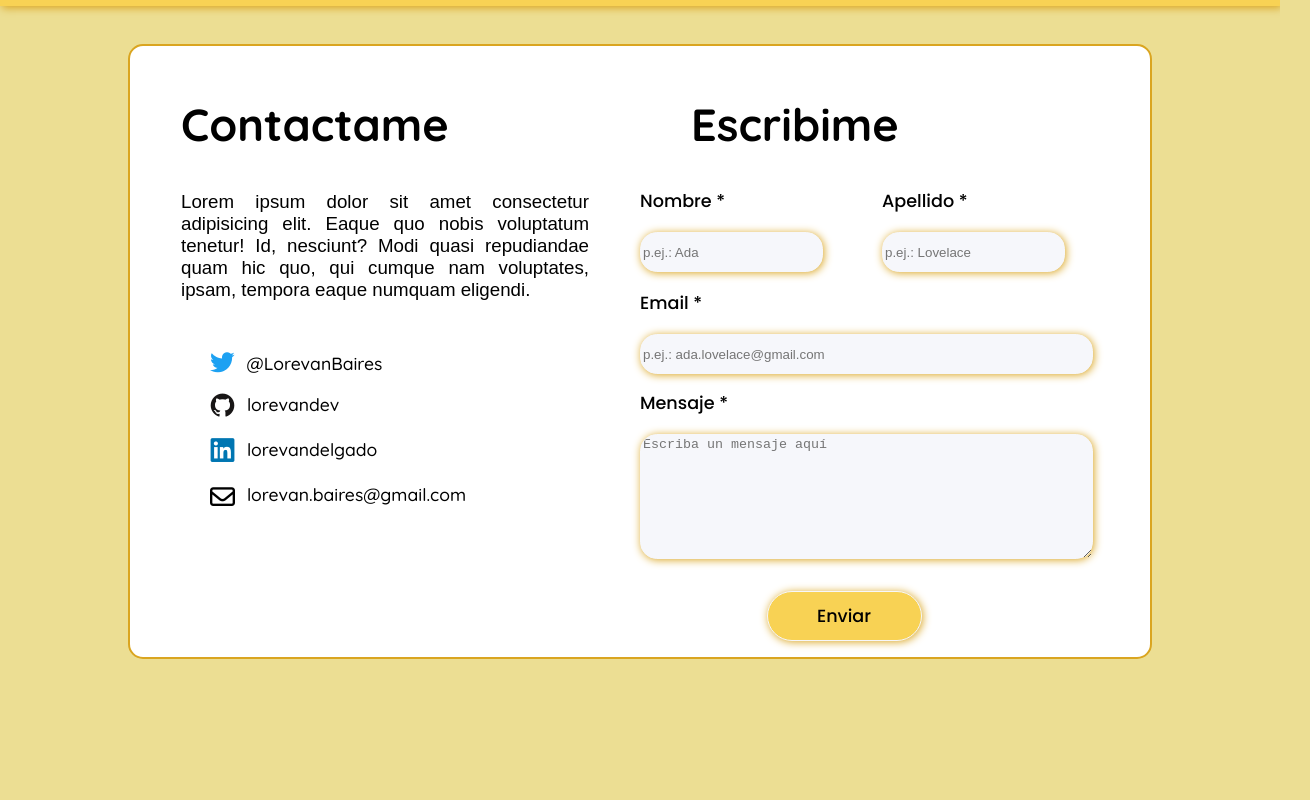
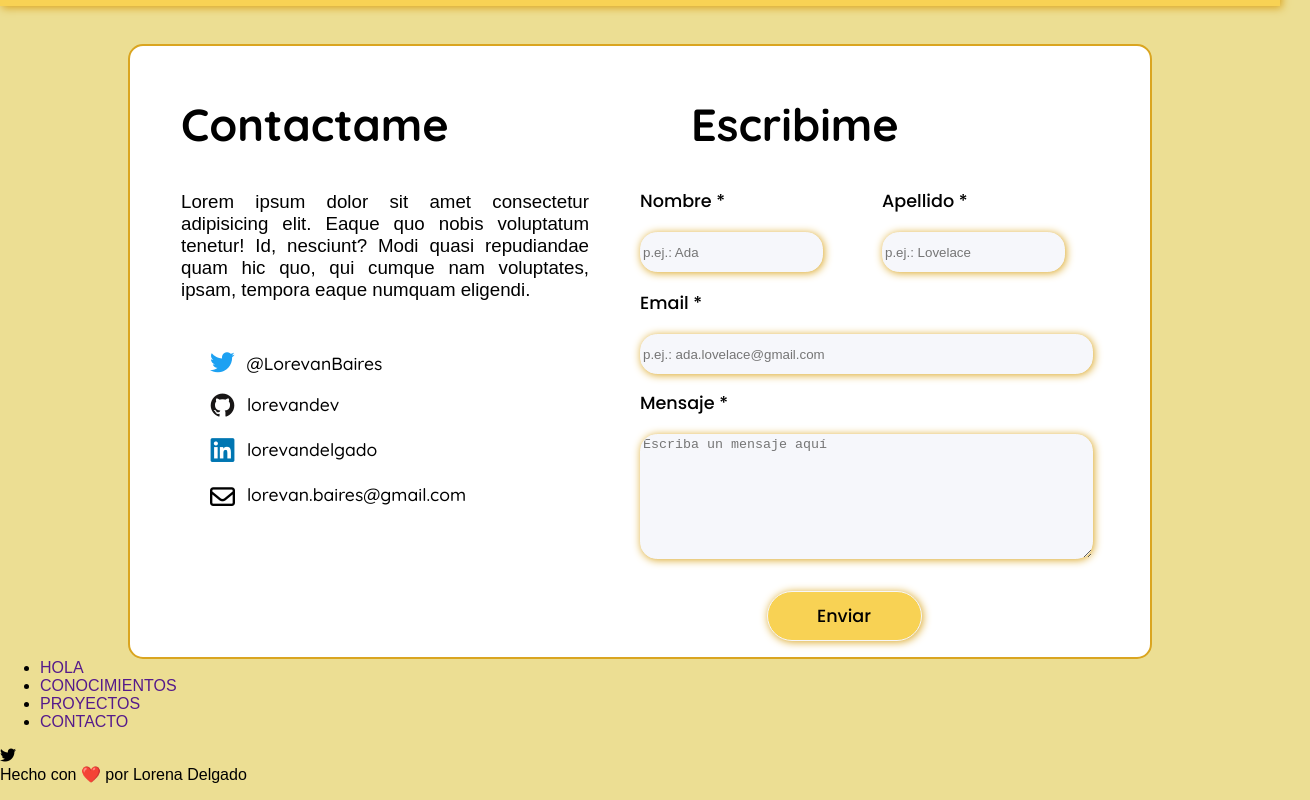
Before and after one commit to lorevandev/MI-PORTFOLIO, a plain HTML site: page index.html in a window 1280 px wide. Shown: the part 3094-3894 px from the top of the page, 1310 px wide, since content can reach past the window. Before the commit the page ends 3753 px from the top, so only its background shows below. Drawn offline with nearby package versions, Linux system fonts and the light colour scheme.

Commit message:
se crea el footer

```diff
--- a/index.html
+++ b/index.html
@@ -282,39 +282,41 @@
 
                     <div class="boton-enviar">
                         <input class="btn" type="submit" value="Enviar">
-
                     </div>
 
-
-
                 </form>
-
-
-
             </div>
-
-
-
-
-
-
-
-
         </section>
     </div>
                         <!-- footer -->
-    <!--
+
     <div class="container-foot">
         <section class="parte-6">
 
             <div class="parte-foot">
-                <ul>
-                    <li> HOLA </li>
-                    <li> CONOCIMIENTOS </li>
-                    <li> PROYECTOS </li>
-                    <li> CONTACTO </li>
-                </ul>
+                <nav class="barra-footer">
+                    <ul class="menu-footer">
+                        <li class="item-footer">
+                            <a href="" class="link-footer"> HOLA </a>
+                        </li>
+                        <li class="item-footer">
+                            <a href="" class="link-footer"> CONOCIMIENTOS </a>
+                        </li>
+                        <li class="item-footer">
+                            <a href="" class="link-footer"> PROYECTOS </a>
+                        </li>
+                        <li class="item-footer">
+                            <a href="" class="link-footer"> CONTACTO </a>
+                        </li>
+                    </ul>
+                </nav>
 
+
+            <p class="hecho">
+                <i class="fab fa-twitter"></i>
+                <br>
+                Hecho con ❤️ por Lorena Delgado
+            </p>
 
             </div>
         </section>
```
